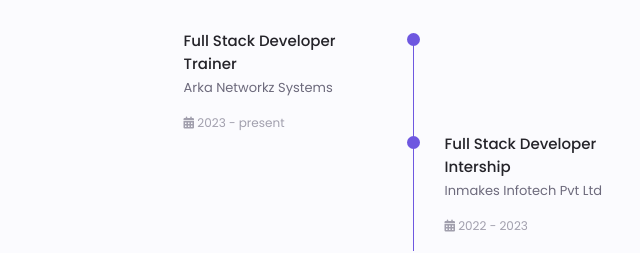
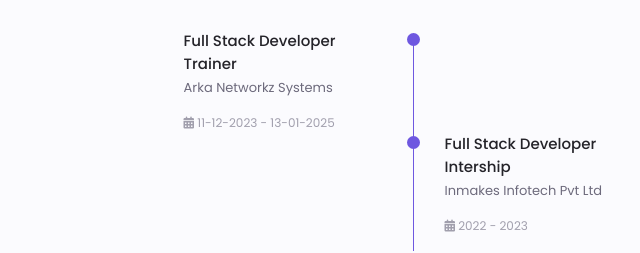
Before and after one commit to DineshkumarBaskaran/stylishwebsite, a plain HTML site: page index.html in a window 1280 px wide. Shown: the part 1784-2037 px from the top of the page, 226-866 px from the left. Drawn offline with Linux system fonts and the light colour scheme.

Commit message:
Update index.html

```diff
--- a/index.html
+++ b/index.html
@@ -242,7 +242,7 @@
                   <span class="qualification-subtitle">Arka Networkz Systems </span>
                   <div class="qualification-date">
                     <i class="fa-solid fa-calendar-days"></i>
-                    2023 - present
+                    11-12-2023 - 13-01-2025
                   </div>
                 </div>
                 <div>
```
